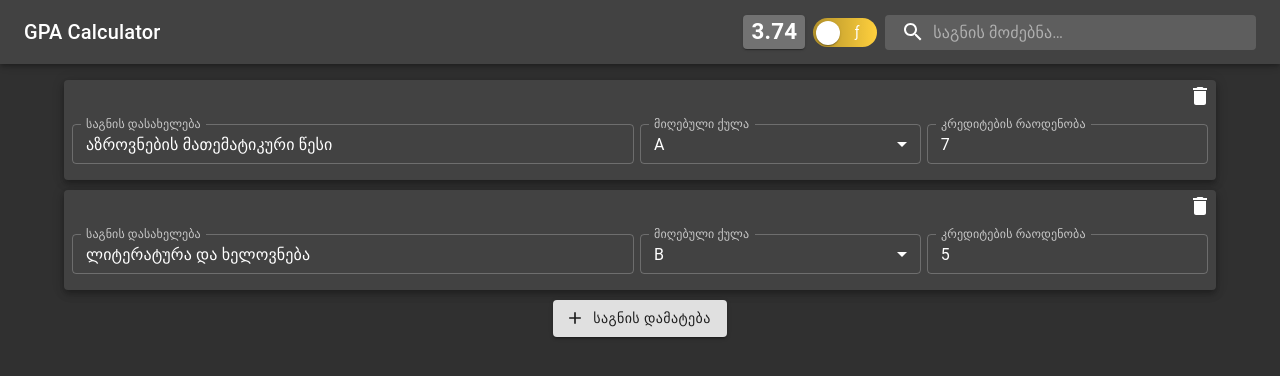
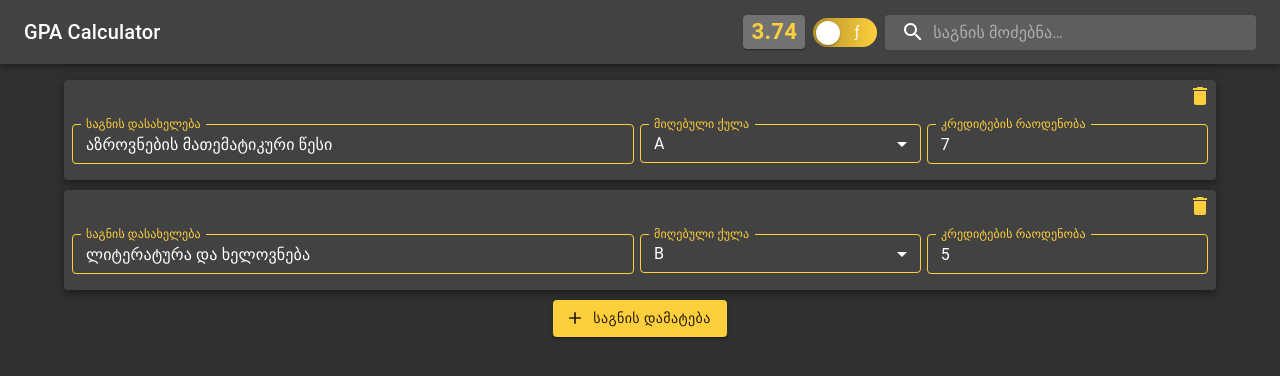
Before and after one commit to lnadi17/gpa-calculator, a React (Create React App) app: page / in a window 1280 px wide. Shown: the top 376 px of the page. Built offline with nearby package versions, Linux system fonts and the light colour scheme.

Commit message:
Add different colors to the theme

```diff
--- a/public/index.html
+++ b/public/index.html
@@ -26,7 +26,7 @@
     -->
     <title>GPA Calculator</title>
   </head>
-  <body style="margin: 0; overflow: scroll">
+  <body style="margin: 0">
     <noscript>You need to enable JavaScript to run this app.</noscript>
     <div id="root"></div>
   </body>
--- a/src/App.js
+++ b/src/App.js
@@ -11,20 +11,18 @@ import Header from "./Header";
 import calculateGpa from "./Calculator";
 
 const useStyles = makeStyles(theme => ({
-    shit: {
-        backgroundColor: theme.palette.background.default
-    },
     box: {
         backgroundColor: theme.palette.background.default
     },
-    addButton: {},
+    addButton: props => ({
+        backgroundColor: props.isFreeuni ? theme.palette.freeuni.main : theme.palette.agruni.main,
+        '&:hover': {
+            backgroundColor: props.isFreeuni ? theme.palette.freeuni.light : theme.palette.agruni.light
+        }
+    }),
 }));
 
 function App() {
-    // region Styles
-    const classes = useStyles();
-    // endregion
-
     // region States
     const cardsDefault = [
         {
@@ -43,7 +41,11 @@ function App() {
     const [cards, setCards] = useState(cardsDefault);
     const [cardAdded, setCardAdded] = useState(false);
     const [gpaText, setGpaText] = useState('4.00');
-    const [isFreeuni, setIsFreeuni] = useState(false);
+    const [isFreeuni, setIsFreeuni] = useState(true);
+    // endregion
+
+    // region Styles
+    const classes = useStyles({isFreeuni: isFreeuni});
     // endregion
 
     // region Effects
@@ -132,6 +134,7 @@ function App() {
                                       subjectCredits={card.subjectCredits}
                                       setSubjectCredits={newValue => updateCardField(index, "subjectCredits", newValue)}
                                       subjectMark={card.subjectMark}
+                                      isFreeuni={isFreeuni}
                                       setSubjectMark={newValue => updateCardField(index, "subjectMark", newValue)}
                                       removeButtonHandler={() => removeButtonHandler(card.id)}/>
                     )}
@@ -172,9 +175,9 @@ function App() {
     // endregion
 
     return (
-        <div className={classes.shit}>
+        <div>
             <Header switchChangeHandler={switchChangeHandler} searchChangeHandler={searchChangeHandler}
-                    gpaText={gpaText}/>
+                    gpaText={gpaText} isFreeuni={isFreeuni}/>
             <Box className={classes.box} m="5%" mt="80px" textAlign="center">
                 <DragDropContext onDragEnd={onDragEndHandler}>
                     <Droppable droppableId="droppable">
--- a/src/Card.js
+++ b/src/Card.js
@@ -24,7 +24,6 @@ const useStyles = makeStyles(theme => ({
         },
         margin: 'auto',
         textAlign: "left",
-        // maxWidth: "400px"
     },
     cardHeader: {
         padding: 0,
@@ -46,21 +45,28 @@ const useStyles = makeStyles(theme => ({
     credits: {
         [theme.breakpoints.up('md')]: {
             width: '50%'
-        }
+        },
     },
-    // name: {
-    // },
+    name: {
+        //
+    },
     mark: {
         [theme.breakpoints.up('md')]: {
             width: '50%',
             marginLeft: '0.15cm',
             marginRight: '0.15cm'
         },
-    }
+    },
+    icon: props => ({
+        color: props.isFreeuni ? theme.palette.freeuni.main : theme.palette.agruni.main,
+        '&:hover': {
+            color: props.isFreeuni ? theme.palette.freeuni.light : theme.palette.agruni.light
+        }
+    })
 }));
 
 function Card(props) {
-    const classes = useStyles();
+    const classes = useStyles(props);
 
     const changeHandler = (event, stateChanger, digitsOnly) => {
         if (!digitsOnly || /^\d+$/.test(event.target.value) || event.target.value === '') {
@@ -82,6 +88,7 @@ function Card(props) {
                     className={classes.cardHeader}
                     action={
                         <IconButton variant="contained"
+                                    className={classes.icon}
                                     onClick={() => props.removeButtonHandler()}>
                             <DeleteIcon/>
                         </IconButton>
@@ -90,7 +97,8 @@ function Card(props) {
                 <MaterialCardContent className={classes.cardContent}>
                     <EditableText label="საგნის დასახელება"
                                   text={props.subjectName}
-                                  // className={classes.name}
+                                  className={classes.name}
+                                  isFreeuni={props.isFreeuni}
                                   changeHandler={(e) => changeHandler(e, props.setSubjectName)}/>
                     {/*<EditableText className="subject-mark"*/}
                     {/*              label="მიღებული ქულა"*/}
@@ -99,10 +107,13 @@ function Card(props) {
                     <SelectableText label="მიღებული ქულა"
                                     className={classes.mark}
                                     text={props.subjectMark}
+                                    isFreeuni={props.isFreeuni}
                                     changeHandler={(e) => changeHandler(e, props.setSubjectMark)}/>
                     <EditableText label="კრედიტების რაოდენობა"
                                   text={props.subjectCredits}
                                   className={classes.credits}
+                                  isFreeuni={props.isFreeuni}
+                                  digitsOnly={true}
                                   changeHandler={(e) => changeHandler(e, props.setSubjectCredits, true)}/>
                 </MaterialCardContent>
             </MaterialCard>
--- a/src/EditableText.js
+++ b/src/EditableText.js
@@ -1,9 +1,62 @@
 import React from 'react';
 import TextField from '@material-ui/core/TextField';
-// import {Typography} from "@material-ui/core";
-// import {makeStyles} from "@material-ui/core/styles";
+import {makeStyles} from "@material-ui/core/styles";
+
+const useStyles = makeStyles(theme => ({
+    root: {
+        "& .MuiFormLabel-root.Mui-focused": {
+            color: props => props.isFreeuni ? theme.palette.freeuni.main : theme.palette.agruni.main
+        },
+        "& .MuiOutlinedInput-root.Mui-focused .MuiOutlinedInput-notchedOutline": {
+            borderColor: props => props.isFreeuni ? theme.palette.freeuni.main : theme.palette.agruni.main
+        },
+        "& .MuiOutlinedInput-root:hover .MuiOutlinedInput-notchedOutline": {
+            borderColor: props => props.isFreeuni ? theme.palette.freeuni.light : theme.palette.agruni.light
+        },
+    },
+    notchedOutline: {
+        borderWidth: "1px",
+        borderColor: props => (props.isFreeuni ? theme.palette.freeuni.main : theme.palette.agruni.main)
+    },
+    cssLabel: {
+        // color: 'black'
+    },
+    cssShrunk: props => ({
+        color: props.isFreeuni ? theme.palette.freeuni.main : theme.palette.agruni.main
+    }),
+    cssOutlinedInput: {
+        // "&$cssFocused $notchedOutline": {
+        //     borderColor: `${fade(theme.palette.freeuni.light, 0.1)} !important`
+        // },
+        // "&:hover:not($disabled):not($focused):not($error) $notchedOutline": {
+        //     borderColor: `${fade(theme.palette.freeuni.light, 0.2)} !important`
+        // }
+    },
+    formLabelRoot: {
+        '&$formLabelFocused': {
+            color: 'yellow'
+        },
+    },
+    formLabelFocused: {
+        // color: 'green'
+    }
+}));
+
+const formLabelClass = {
+    formLabelRoot: {
+        '&$formLabelFocused': {
+            color: 'yellow'
+        },
+    },
+    formLabelFocused: {
+        // color: 'green'
+    }
+};
 
 function EditableText(props) {
+    // console.log(props.isFreeuni);
+    const classes = useStyles(props);
+    console.log(formLabelClass);
     const keyPressHandler = (e) => {
         if (e.key === "Enter") {
             e.preventDefault();
@@ -11,7 +64,7 @@ function EditableText(props) {
     };
 
     return <TextField
-        className={props.className}
+        className={props.className + ' ' + classes.root}
         fullWidth
         multiline
         margin="normal"
@@ -22,7 +75,20 @@ function EditableText(props) {
         spellCheck="false"
         onKeyPress={keyPressHandler}
         onChange={(e) => props.changeHandler(e)}
-    />;
+        InputProps={{
+            classes: {
+                root: classes.cssOutlinedInput,
+                notchedOutline: classes.notchedOutline,
+            },
+            inputMode: props.digitsOnly ? "numeric" : "text"
+        }}
+        InputLabelProps={{
+            classes: {
+                root: classes.cssLabel,
+                shrink: classes.cssShrunk
+            }
+        }}
+    />
 }
 
 export default EditableText;
--- a/src/Header.js
+++ b/src/Header.js
@@ -20,12 +20,13 @@ const useStyles = makeStyles((theme) => ({
         height: '100%',
         backgroundColor: fade(theme.palette.common.white, 0.25)
     },
-    gpaText: {
+    gpaText: props => ({
         fontWeight: '700',
         fontSize: '1.4rem',
         paddingLeft: theme.spacing(1),
-        paddingRight: theme.spacing(1)
-    },
+        paddingRight: theme.spacing(1),
+        color: props.isFreeuni ? theme.palette.freeuni.main : theme.palette.agruni.main
+    }),
     title: {
         flexGrow: 1,
         display: 'none',
@@ -85,7 +86,7 @@ function CustomPaper(props) {
 }
 
 function Header(props) {
-    const classes = useStyles();
+    const classes = useStyles(props);
 
     const options = [{name: 'აზმათი'}, {name: 'ლიტხელი'},];
     const filterOptions = (options, {inputValue}) => matchSorter(options, inputValue, {keys: ['name']});
--- a/src/SelectableText.js
+++ b/src/SelectableText.js
@@ -5,13 +5,43 @@ import MenuItem from '@material-ui/core/MenuItem';
 import {makeStyles} from "@material-ui/core/styles";
 
 const useStyles = makeStyles(theme => ({
+    root: {
+        "& .MuiFormLabel-root.Mui-focused": {
+            color: props => props.isFreeuni ? theme.palette.freeuni.main : theme.palette.agruni.main
+        },
+        "& .MuiOutlinedInput-root.Mui-focused .MuiOutlinedInput-notchedOutline": {
+            borderColor: props => props.isFreeuni ? theme.palette.freeuni.main : theme.palette.agruni.main
+        },
+        "& .MuiOutlinedInput-root:hover .MuiOutlinedInput-notchedOutline": {
+            borderColor: props => props.isFreeuni ? theme.palette.freeuni.light : theme.palette.agruni.light
+        },
+    },
     menuItems: {
         backgroundColor: theme.palette.background.default
-    }
+    },
+    notchedOutline: {
+        borderWidth: "1px",
+        borderColor: props => (props.isFreeuni ? theme.palette.freeuni.main : theme.palette.agruni.main)
+    },
+    cssLabel: {
+        //
+    },
+    cssShrunk: props => ({
+        color: props.isFreeuni ? theme.palette.freeuni.main : theme.palette.agruni.main
+    }),
+    cssOutlinedInput: {
+        height: 'calc(100% - 1px)',
+        // "&$cssFocused $notchedOutline": {
+        //     borderColor: `${theme.palette.freeuni.light} !important`
+        // },
+        // "&:hover:not($disabled):not($focused):not($error) $notchedOutline": {
+        //     borderColor: `${theme.palette.freeuni.light} !important`
+        // }
+    },
 }));
 
 function EditableText(props) {
-    const classes = useStyles();
+    const classes = useStyles(props);
 
     const keyPressHandler = (e) => {
         if (e.key === "Enter") {
@@ -20,7 +50,7 @@ function EditableText(props) {
     };
 
     return <TextField
-        className={props.className}
+        className={props.className + ' ' + classes.root}
         fullWidth
         multiline
         margin="normal"
@@ -33,7 +63,20 @@ function EditableText(props) {
         onChange={(e) => props.changeHandler(e)}
         SelectProps={{
             MenuProps: {
-                classes: { paper: classes.menuItems }
+                classes: {paper: classes.menuItems}
+            }
+        }}
+        InputProps={{
+            classes: {
+                root: classes.cssOutlinedInput,
+                notchedOutline: classes.notchedOutline,
+            },
+            inputMode: "numeric"
+        }}
+        InputLabelProps={{
+            classes: {
+                root: classes.cssLabel,
+                shrink: classes.cssShrunk
             }
         }}
     >
```
